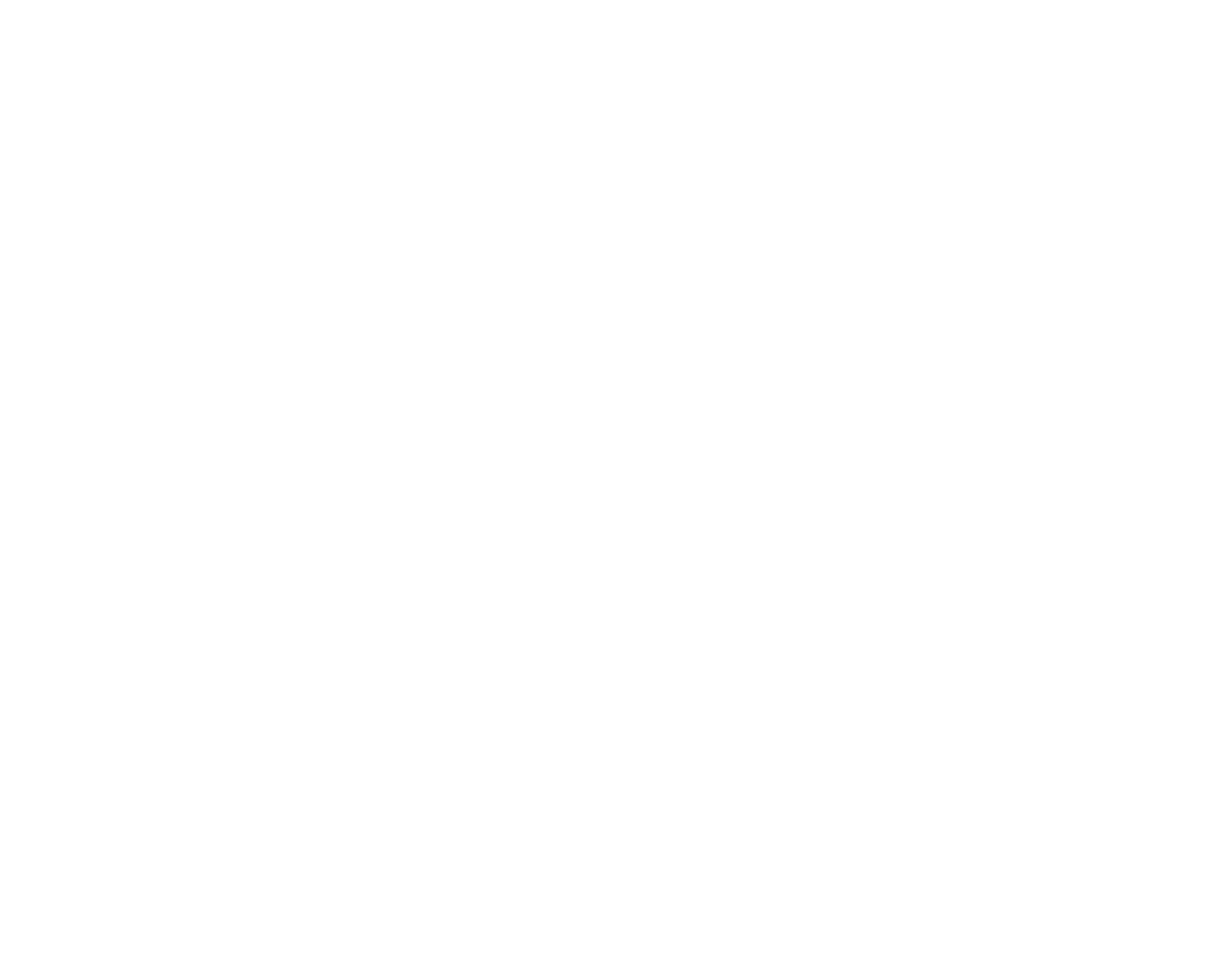
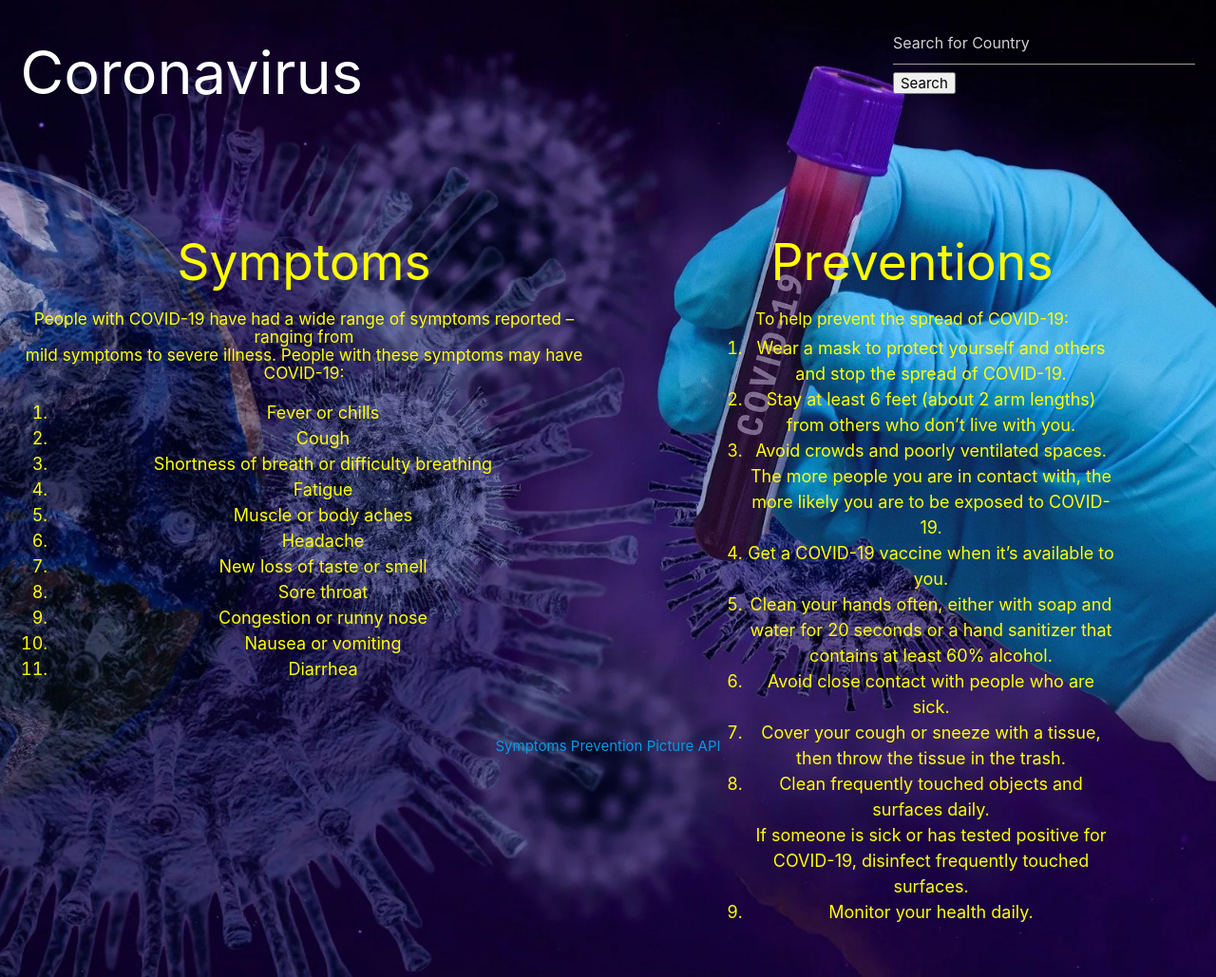
Before and after one commit to tandog42/phase-1-project, a website: page index.html in a window 1280 px wide. Shown: the whole page at 95% size. Before the commit the page ends 800 px from the top, so only its background shows below. Drawn offline with nearby package versions, Linux system fonts and the light colour scheme.

Commit message:
first Commit

```diff
--- a/index.html
+++ b/index.html
@@ -4,9 +4,46 @@
   <meta charset="UTF-8">
   <meta http-equiv="X-UA-Compatible" content="IE=edge">
   <meta name="viewport" content="width=device-width, initial-scale=1.0">
-  <title>Document</title>
-</head>
+
+  <script src="https://code.jquery.com/jquery-3.6.0.min.js" integrity="sha256-/xUj+3OJU5yExlq6GSYGSHk7tPXikynS7ogEvDej/m4=" crossorigin="anonymous"></script>
+  <!-- Compiled and minified CSS -->
+  <link rel="stylesheet" href="https://cdnjs.cloudflare.com/ajax/libs/materialize/1.0.0/css/materialize.min.css">
+ <!-- Compiled and minified JavaScript -->
+  <script src="https://cdnjs.cloudflare.com/ajax/libs/materialize/1.0.0/js/materialize.min.js"></script>
+  <link href="https://fonts.googleapis.com/icon?family=Material+Icons" rel="stylesheet">
+  <link href="style.css" rel="stylesheet">
+  </head>
+
+  <title>Coronavirus Statistics</title>
 <body>
+  <div id ="search" class="col s4">
+     <form id="searchForm" class="right" role="search">
+  <div class="input-bar">
+      <input
+        type="text"
+        id="searchText"
+        name="searchText"
+        role="searchbox"
+        placeholder="Search for Country"
+        required>
+      <button type="submit">Search</button>
+  </div>
+    </form>
+  </div>
 
+    <div id="main-info">
+
+    </div>
+
+
+  <footer id="footer">
+    <a href="https://www.cdc.gov/coronavirus/2019-ncov/symptoms-testing/symptoms.html">Symptoms</a>
+     <a href="https://www.cdc.gov/coronavirus/2019-ncov/prevent-getting-sick/prevention.html">Prevention</a>
+    <a href="https://kfor.com/news/coronavirus/newcastle-elementary-student-tests-positive-for-covid-19/"> Picture</a>
+    <a href="https://github.com/M-Media-Group/Covid-19-API">API</a>
+
+  </footer>
+  <script src="index.js"></script>
 </body>
+</footer>
 </html>
--- a/index.js
+++ b/index.js
@@ -0,0 +1,103 @@
+document.addEventListener("DOMContentLoaded", () => {
+  returnCountry();
+  renderSearch();
+  renderHome();
+});
+
+const mainInfoDiv = document.getElementById("main-info");
+
+function clearMain() {
+  mainInfoDiv.innerHTML = "";
+}
+
+function renderHome() {
+  clearMain();
+  mainInfoDiv.innerHTML = `
+  <div class="row">
+      <div class="col s8">
+        <h1 id="covid-title" >Coronavirus</h1>
+      </div>
+  <div class="row">
+
+    <div id="div1" class="col s6">
+  <h2 class="symp">Symptoms</h2>
+
+    <h6>People with COVID-19 have had a wide range of symptoms reported –
+      ranging from<br> mild symptoms to severe illness.
+      People with these symptoms may have COVID-19: </h6>
+    <ol class="container1">
+    <li>Fever or chills</li>
+    <li>Cough</li>
+    <li>Shortness of breath or difficulty breathing</li>
+    <li>Fatigue</li>
+    <li>Muscle or body aches</li>
+    <li>Headache</li>
+    <li>New loss of taste or smell</li>
+    <li>Sore throat</li>
+    <li>Congestion or runny nose</li>
+    <li>Nausea or vomiting</li>
+    <li>Diarrhea</li>
+
+  </ol>
+  </div>
+
+  <div  id="div2" class="col s6">
+    <h2 class="prev">Preventions</h2>
+
+    <h6>To help prevent the spread of COVID-19:</h6>
+
+        <ol class="container" id="prevList">
+            <li>Wear a mask to protect yourself and others and stop the spread of COVID-19.</li>
+            <li>Stay at least 6 feet (about 2 arm lengths) from others who don’t live with you.</li>
+            <li>Avoid crowds and poorly ventilated spaces. The more people you are in contact with, the more likely you are to be exposed to COVID-19.</li>
+            <li> Get a COVID-19 vaccine when it’s available to you.</li>
+            <li>Clean your hands often, either with soap and water for 20 seconds or a hand sanitizer that contains at least 60% alcohol.</li>
+            <li> Avoid close contact with people who are sick.</li>
+            <li>Cover your cough or sneeze with a tissue, then throw the tissue in the trash.</li>
+            <li>Clean frequently touched objects and surfaces daily. <br>If someone is sick or has tested positive for COVID-19, disinfect frequently touched surfaces.</li>
+            <li>Monitor your health daily.</li>
+      </ol>
+
+        </div>
+        `;
+
+  document.querySelector("#searchForm");
+  searchForm.addEventListener("submit", renderSearch);
+}
+
+function renderSearch() {
+  clearMain();
+  mainInfoDiv.innerHTML = `
+  <div>
+  <div class="row">
+      <div class="container" id="countryTitle" class="col s8">
+        <h1></h1>
+      </div>
+    <ul id="infoLi"> </ul>
+  <button id="back-btn" type="click">Back</button>`;
+
+  document.getElementById("back-btn").addEventListener("click", renderHome);
+  document.querySelector("#searchForm").addEventListener("submit", renderHome);
+}
+
+function returnCountry() {
+  searchForm.addEventListener("submit", e => {
+    e.preventDefault();
+    let inputValue = e.target.searchText.value;
+
+    fetch(`https://covid-api.mmediagroup.fr/v1/cases?country=${inputValue}`)
+      .then(r => r.json())
+      .then(countries => {
+        for (let info in countries.All) {
+          let li = document.createElement("li");
+          let ul = document.getElementById("infoLi");
+          let countryTitle = document.getElementById("countryTitle");
+
+          li.innerText = `${info}: ` + countries.All[info];
+          ul.appendChild(li);
+          countryTitle.innerText = `Statistic on Coronavirus in ${inputValue}`;
+          mainInfoDiv.appendChild(ul, countryTitle);
+        }
+      });
+  });
+}
--- /dev/null
+++ b/package.json
@@ -0,0 +1,5 @@
+{
+  "dependencies": {
+    "@material/icon-button": "^13.0.0"
+  }
+}
--- /dev/null
+++ b/style.css
@@ -0,0 +1,84 @@
+
+ /* adds background image to homepage */
+ body {
+  background: url(images/covid09.jpg);
+  background-repeat: no-repeat;
+  background-size: cover;
+ }
+ /** Corona Title **/
+ #covid-title {
+  padding-right: 30rem;
+   color: white;
+   text-align: center;
+   }
+
+   /** positioning of form */
+   .input-bar {
+    padding: 22px;
+   }
+/** color of the text input **/
+   #searchText {
+     color: white;
+   }
+
+    /* centers the Prevention title  */
+  .prev {
+    text-align: center;
+  }
+
+  /* centers the Symptoms title */
+  .symp {
+    text-align: center;
+  }
+
+/* customize the left side information under Preventions*/
+#div1 {
+  font-size: large;
+  right:0;
+  padding:1rem ;
+  padding-top: 5rem;
+   text-align: center;
+   color:yellow
+   }
+
+   /* customize the left side information under Symptoms */
+#div2 {
+font-size: large;
+  left: 0;
+  padding:1rem ;
+  padding-top: 5rem;
+  text-align: center;
+   color:yellow
+}
+
+/** 2nd page title **/
+ #countryTitle {
+   text-align: center;
+    font-size: 53.4px;
+   color: white;
+ }
+/** infomation on 2nd page **/
+ #infoLi {
+   color: yellow;
+   text-align: center;
+   font-size: x-large
+ }
+
+ /** back button on 2nd page **/
+ #back-btn {
+  margin: 0;
+  position: absolute;
+  top: 75%;
+  left: 60%;
+ }
+
+ /* customization of my footer */
+ #footer {
+  position: absolute;
+  width: 100px;
+  left:0px;
+  bottom: 0px;
+  height: 25px;
+  width:100%;
+  text-align: center;
+}
```
Also changed, not shown: README.md, images/c.jpg (added), images/corona.jpeg (added), images/covid.jpg (added), images/covid09.jpg (added), 4 other files.
